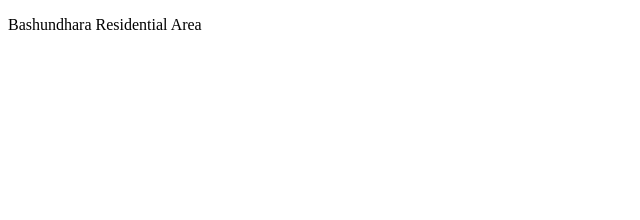
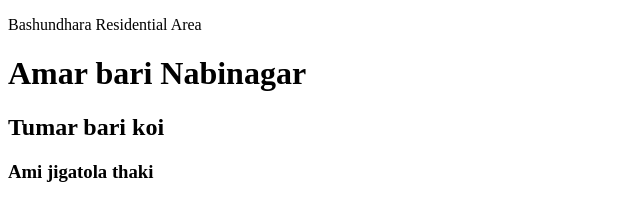
Before and after one commit to iamalmamun/my-second-repo, a plain HTML site: page index.html in a window 1280 px wide. Shown: the whole page, without its empty margins (0-640 px from the left). Drawn offline with Linux system fonts and the light colour scheme.

Commit message:
added header

```diff
--- a/index.html
+++ b/index.html
@@ -8,6 +8,9 @@
 </head>
 <body>
     <p>Bashundhara Residential Area</p>
+    <h1>Amar bari Nabinagar</h1>
+    <h2>Tumar bari koi</h2>
+    <h3>Ami jigatola thaki</h3>
 
 </body>
 </html>
```
